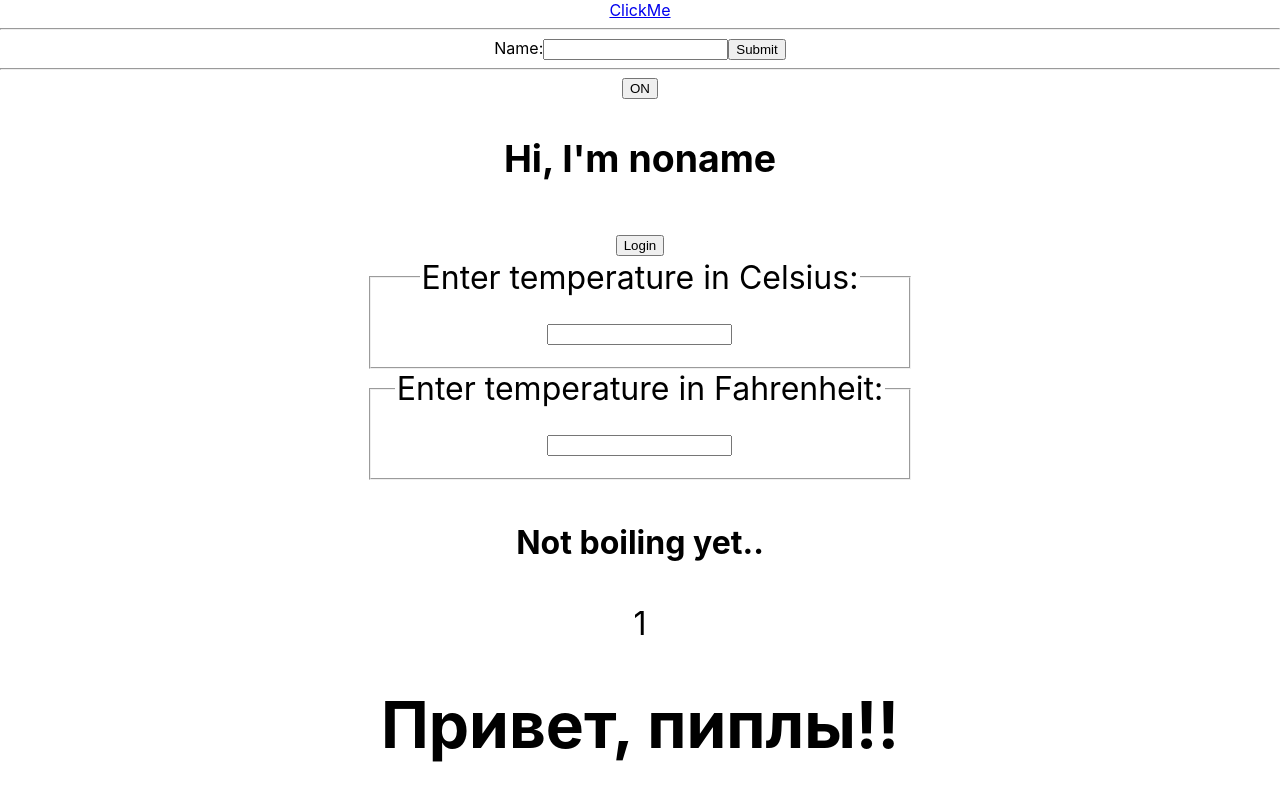
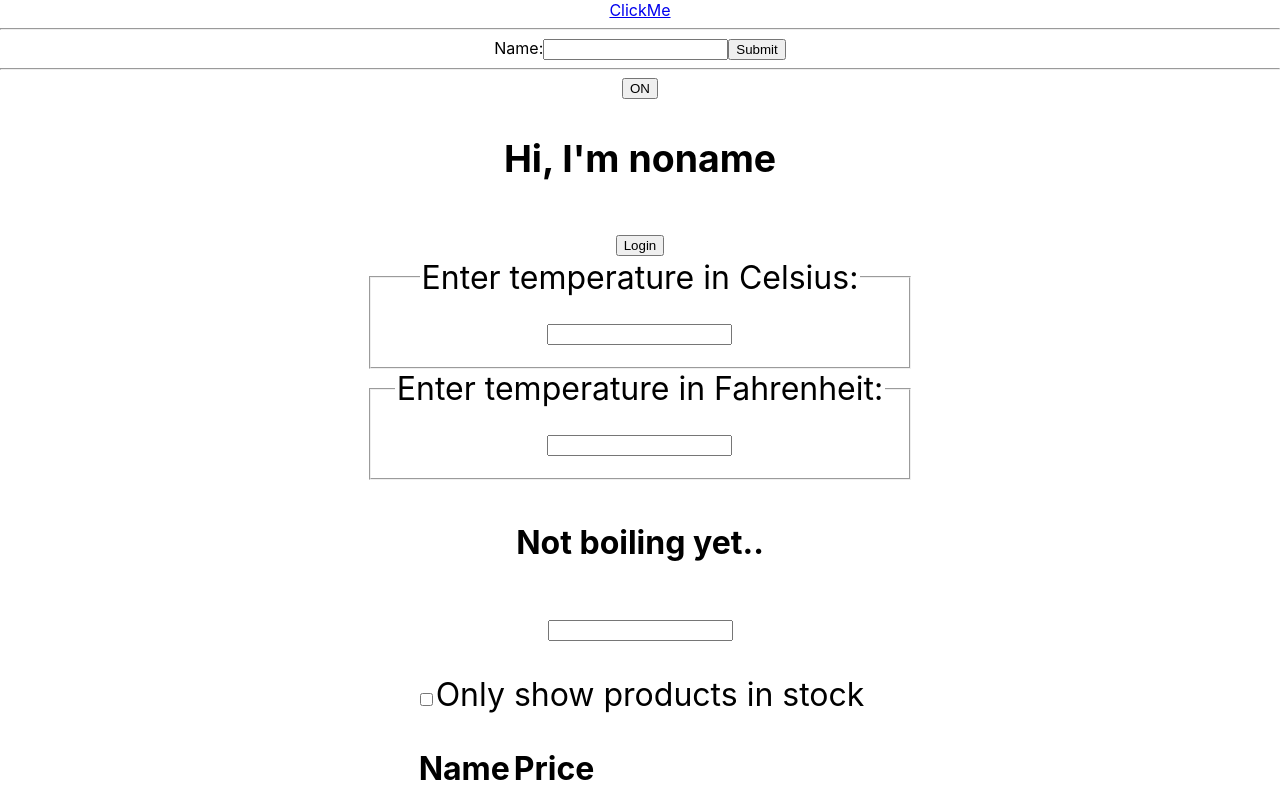
Before and after one commit to ybeliaev/react-guide-doc, a React (Create React App) app: page / in a window 1280 px wide. Shown: the top 800 px of the page. Built offline with nearby package versions, Linux system fonts and the light colour scheme; the HTML template or start-up script is replaced by a standard one.

Commit message:
add table

```diff
--- a/src/components/ProductTable/FilteredProductTable.js
+++ b/src/components/ProductTable/FilteredProductTable.js
@@ -1,4 +1,6 @@
 import React from "react";
+import SearchBare from "./SearchBar";
+import ProductTable from "./ProductTable";
 
 const PRODUCTS = [
   {
@@ -40,7 +42,12 @@ class FilteredProductTable extends React.Component {
   }
 
   render() {
-    return <div>1</div>;
+    return (
+      <div>
+        <SearchBare />
+        <ProductTable products={PRODUCTS} />
+      </div>
+    );
   }
 }
 
--- a/src/components/ProductTable/ProductTable.js
+++ b/src/components/ProductTable/ProductTable.js
@@ -0,0 +1,21 @@
+import React from "react";
+
+class ProductTable extends React.Component {
+  constructor(props) {
+    super(props);
+  }
+  render() {
+    return (
+      <table>
+        <thead>
+          <tr>
+            <th>Name</th>
+            <th>Price</th>
+          </tr>
+        </thead>
+      </table>
+    );
+  }
+}
+
+export default ProductTable;
--- /dev/null
+++ b/src/components/ProductTable/SearchBar.js
@@ -0,0 +1,20 @@
+import React from "react";
+
+class SearchBare extends React.Component {
+  constructor(props) {
+    super(props);
+  }
+  render() {
+    return (
+      <form>
+        <input type="text" />
+        <p>
+          <input type="checkbox" />
+          Only show products in stock
+        </p>
+      </form>
+    );
+  }
+}
+
+export default SearchBare;
```
Also changed, not shown: src/components/ProductTable/SeachBar.js (deleted).
